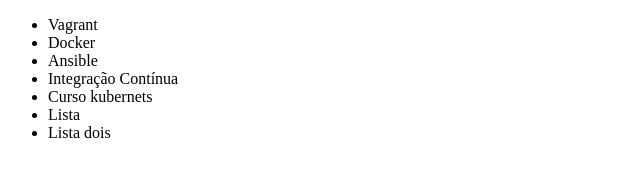
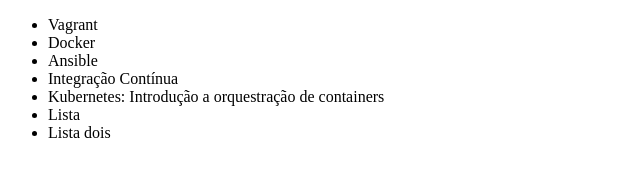
Before and after one commit to jhennyfersb/alura-git, a plain HTML site: page index.html in a window 1280 px wide. Shown: the whole page, without its empty margins (0-640 px from the left). Drawn offline with Linux system fonts and the light colour scheme.

Commit message:
Alterando o nome do curso de kubernetes

```diff
--- a/index.html
+++ b/index.html
@@ -10,7 +10,7 @@
         <li>Docker</li>
         <li>Ansible</li>
         <li>Integração Contínua</li>
-	    <li>Curso kubernets</li>
+	    <li>Kubernetes: Introdução a orquestração de containers</li>
         <li>Lista</li>
         <li>Lista dois</li>
     </ul>
```
